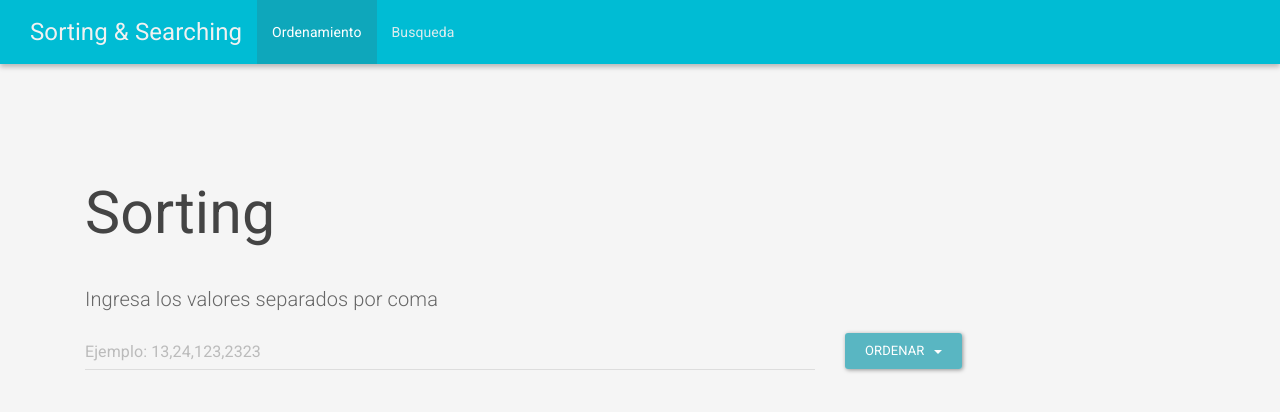
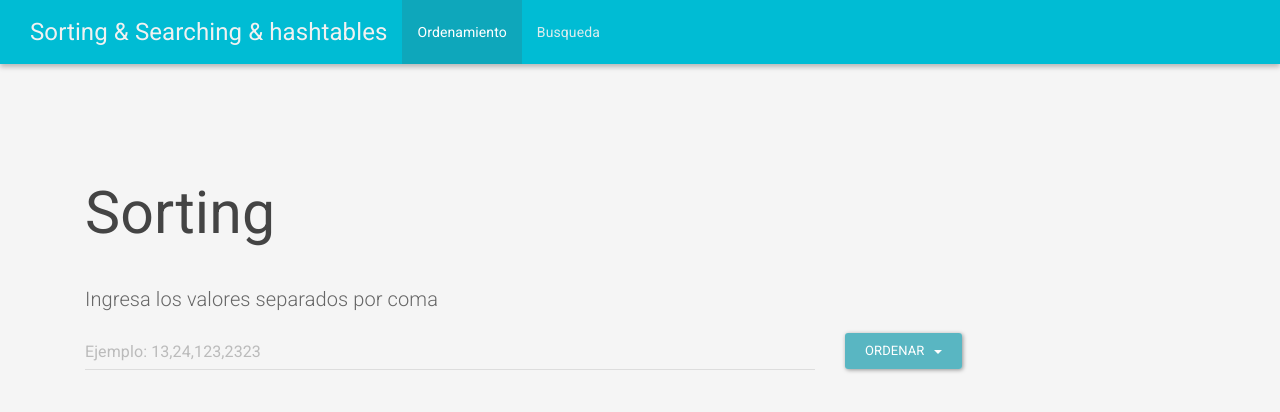
Before and after one commit to mazyvan/OrdenamientoyBusqueda, an Angular app: page / in a window 1280 px wide. Shown: the top 412 px of the page. Built offline with nearby package versions, Linux system fonts and the light colour scheme.

Commit message:
cambiando titulo

```diff
--- a/src/app/app.component.html
+++ b/src/app/app.component.html
@@ -8,7 +8,7 @@
         <span class="icon-bar"></span>
         <span class="icon-bar"></span>
       </button>
-      <a class="navbar-brand" href="/">Sorting & Searching</a>
+      <a class="navbar-brand" href="/">Sorting & Searching & hashtables</a>
     </div>
     <div class="collapse navbar-collapse" id="bs-example-navbar-collapse-1">
       <ul class="nav navbar-nav">
```
